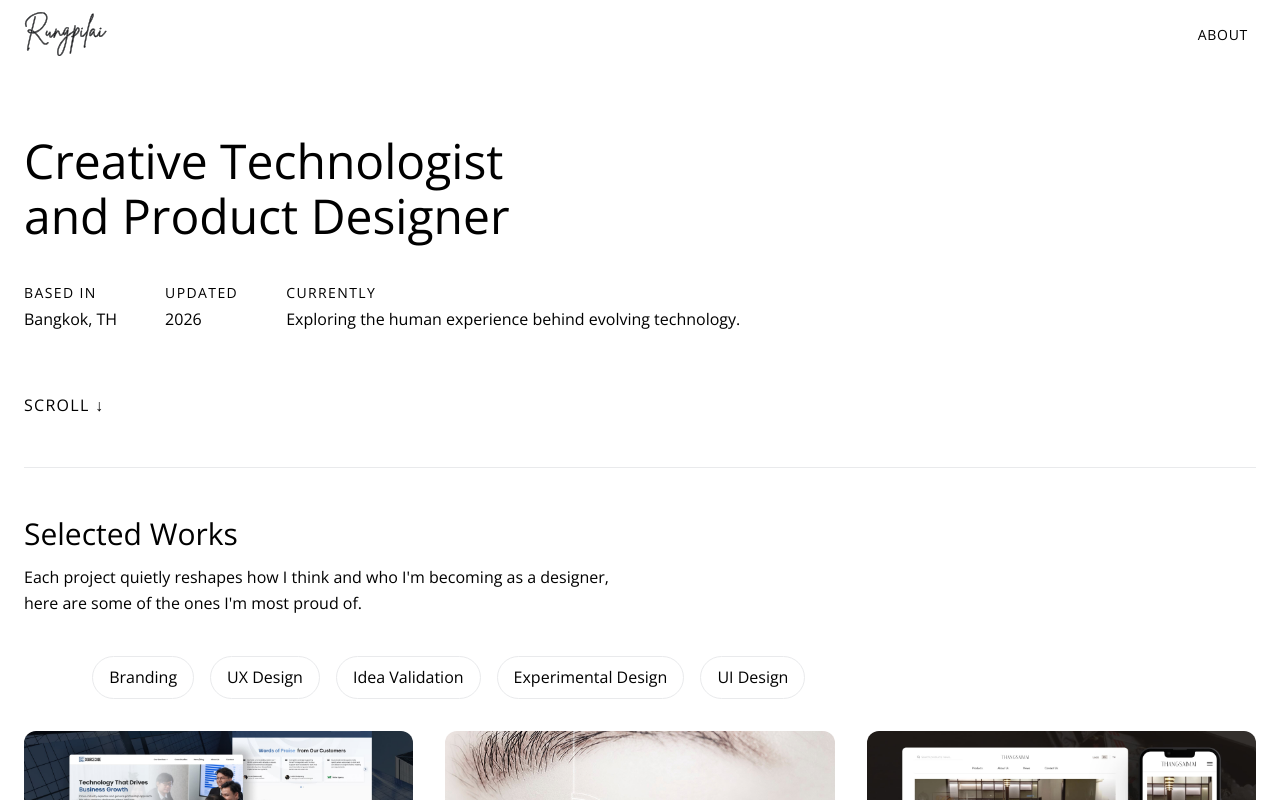
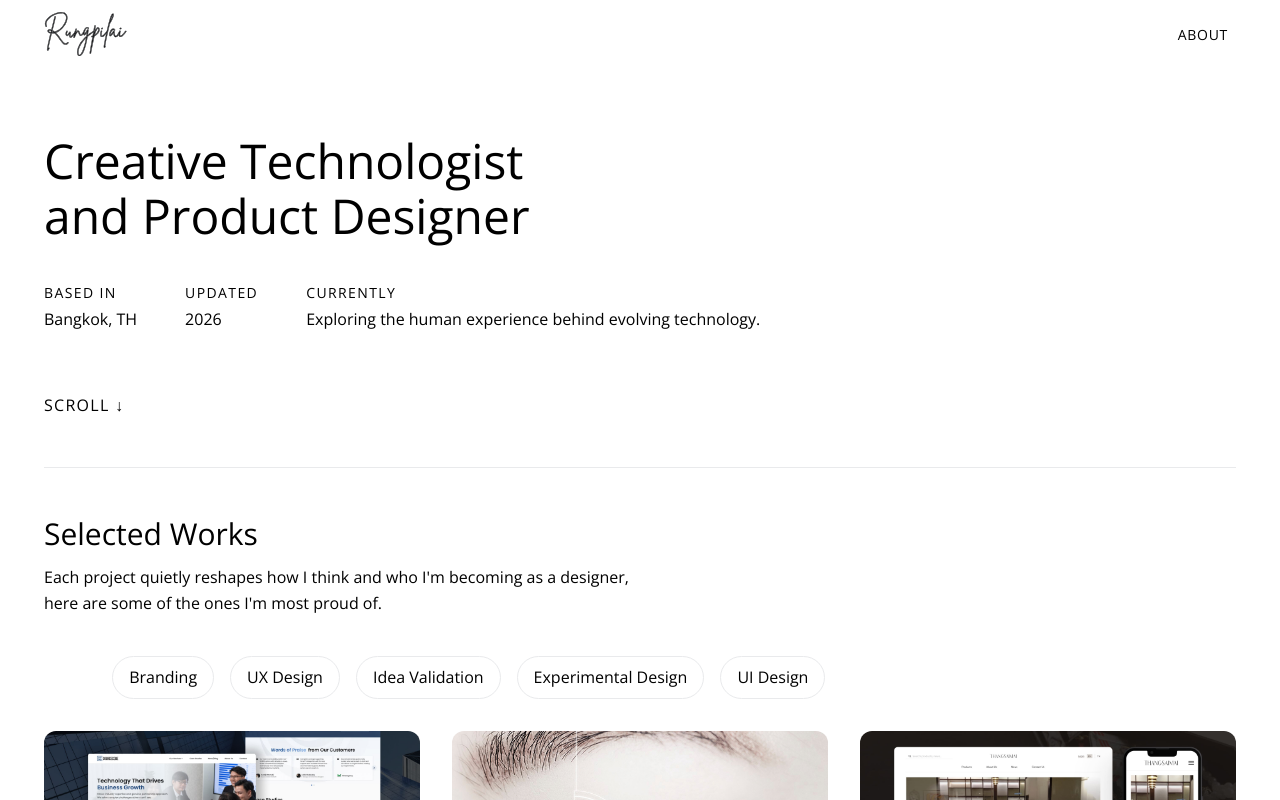
Before and after one commit to rungpilai/rungpilaip, a React (Vite) app: page / in a window 1280 px wide. Shown: the top 800 px of the page. Built offline with nearby package versions, Linux system fonts and the light colour scheme.

Commit message:
fix: update container utility styles for improved layout consistency

```diff
--- a/src/index.css
+++ b/src/index.css
@@ -70,7 +70,13 @@
 }
 
 @utility container {
-    max-width: var(--container-max-width);
+    max-width: var(--container-max-width-default);
+    margin-inline: auto;
+    padding-inline: 1.5rem;
+}
+
+@utility container-work {
+    max-width: var(--container-max-width-work);
     margin-inline: auto;
     padding-inline: 1.5rem;
 }
```
